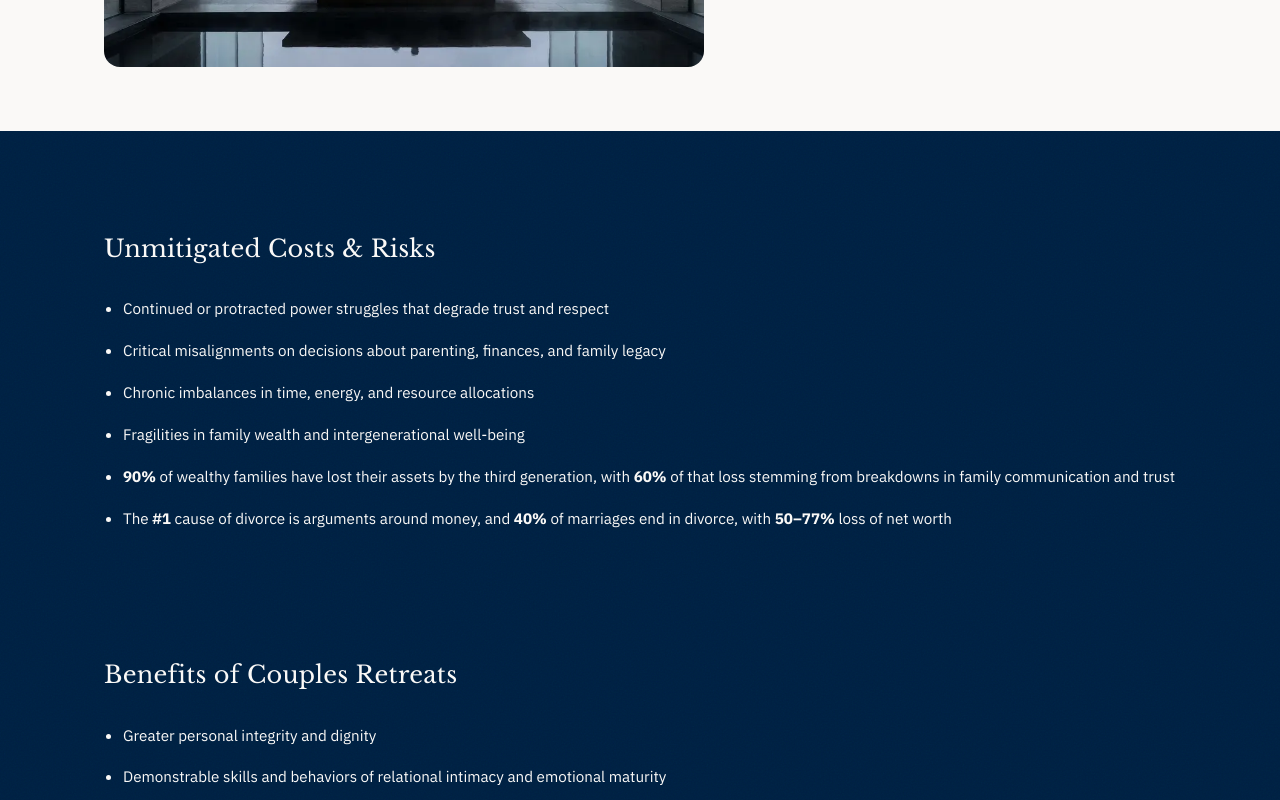
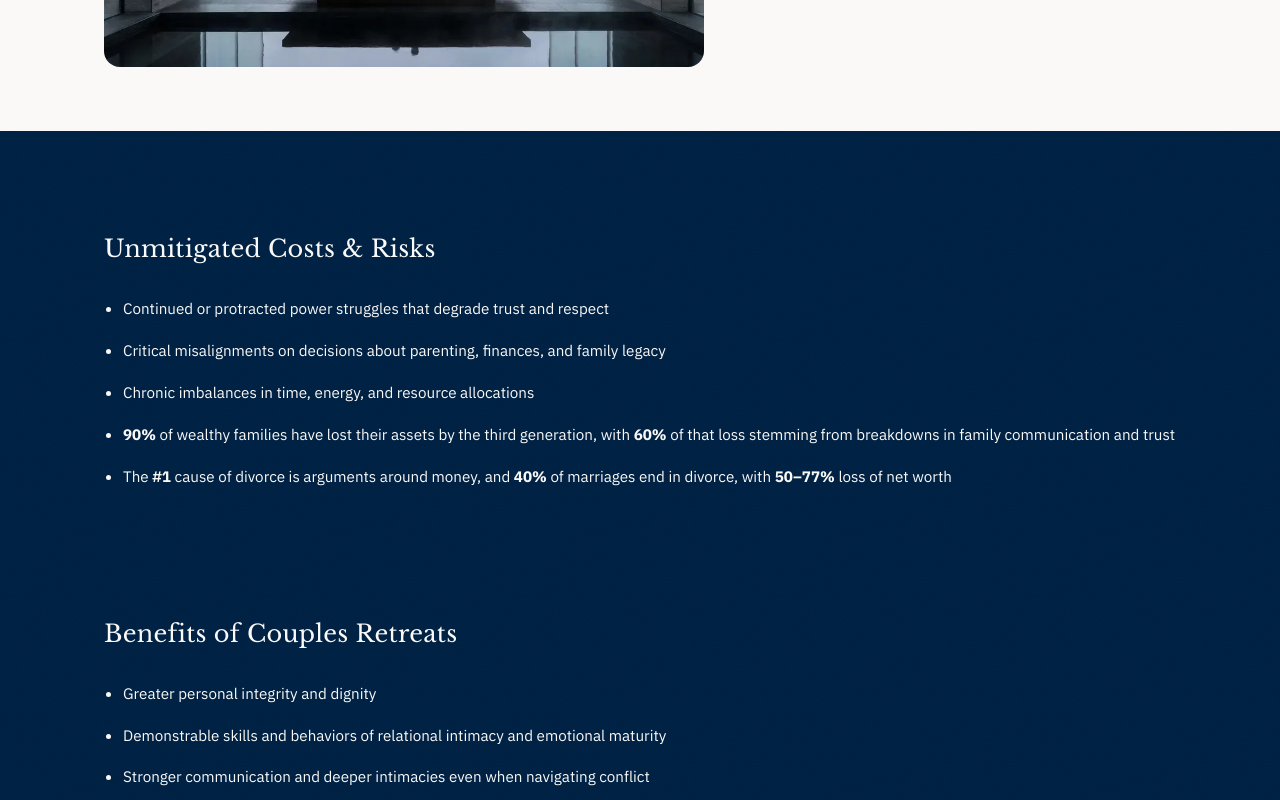
Before and after one commit to samuel-dunlap/valence-site, a Next.js app: page /couples-retreat in a window 1280 px wide. Shown: the part 1480-2280 px from the top of the page. Built offline with nearby package versions, Linux system fonts and the light colour scheme.

Commit message:
Remove 'Fragilities in family wealth' bullet from couples retreat page
Co-Authored-By: Claude Opus 4.6 <noreply@anthropic.com>

```diff
--- a/src/app/(with-footer)/couples-retreat/page.tsx
+++ b/src/app/(with-footer)/couples-retreat/page.tsx
@@ -94,8 +94,7 @@ export default function CouplesRetreatPage() {
             "Continued or protracted power struggles that degrade trust and respect",
             "Critical misalignments on decisions about parenting, finances, and family legacy",
             "Chronic imbalances in time, energy, and resource allocations",
-            "Fragilities in family wealth and intergenerational well-being",
-            <><strong>90%</strong> of wealthy families have lost their assets by the third generation, with <strong>60%</strong> of that loss stemming from breakdowns in family communication and trust</>,
+<><strong>90%</strong> of wealthy families have lost their assets by the third generation, with <strong>60%</strong> of that loss stemming from breakdowns in family communication and trust</>,
             <>The <strong>#1</strong> cause of divorce is arguments around money, and <strong>40%</strong> of marriages end in divorce, with <strong>50&ndash;77%</strong> loss of net worth</>,
           ]}
           rightTitle="Benefits of Couples Retreats"
```
